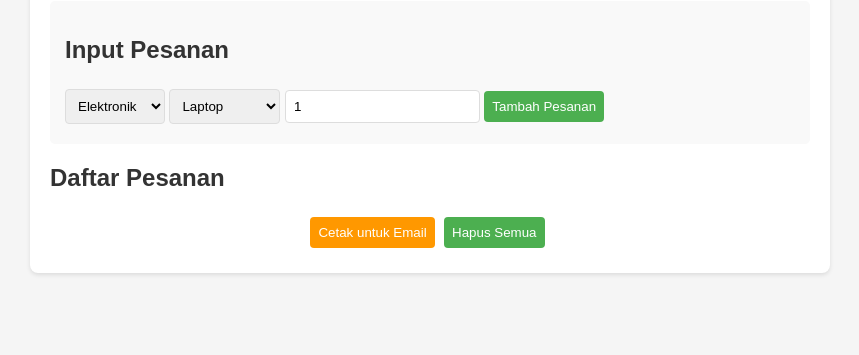
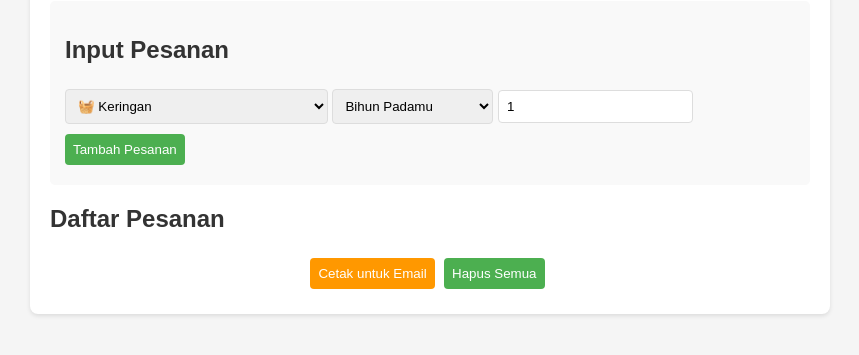
Before and after one commit to dewatalaptop/checkerds, a plain HTML site: page index.html in a window 1280 px wide. Shown: the part 119-474 px from the top of the page, without its empty margins (210-1069 px from the left). Drawn offline with Linux system fonts and the light colour scheme.

Commit message:
Update index.html

```diff
--- a/index.html
+++ b/index.html
@@ -1,4 +1,3 @@
-
 <!DOCTYPE html>
 <html lang="id">
 <head>
@@ -100,10 +99,11 @@
         <div class="input-section">
             <h2>Input Pesanan</h2>
             <select id="category-select">
-                <option value="elektronik">Elektronik</option>
-                <option value="perabotan">Perabotan</option>
-                <option value="alat_tulis">Alat Tulis</option>
-                <option value="lainnya">Lainnya</option>
+                <option value="keringan">🧺 Keringan</option>
+                <option value="ayam_potong">🍗 Ayam Potong</option>
+                <option value="sayur">🥬 Sayur</option>
+                <option value="piteck_lanang">🦆 Piteck Lanang (Unggas Kampung)</option>
+                <option value="belanja_pusat">🧄 Belanja Pusat</option>
             </select>
 
             <select id="item-select">
@@ -130,42 +130,132 @@
     <script>
         // Data barang berdasarkan kategori
         const itemsData = {
-            elektronik: [
-                "Laptop",
-                "Smartphone",
-                "Tablet",
-                "Monitor",
-                "Printer"
+            keringan: [
+                "Bihun Padamu",
+                "Blue Band",
+                "Garam",
+                "Gula Pasir",
+                "Hemart",
+                "Kara",
+                "Kecap",
+                "Kobe Ayam Krispi",
+                "Micin Koki",
+                "Mi Atom Bulan",
+                "Royco Sapi",
+                "Sunlight",
+                "Telur",
+                "Tepung Beras",
+                "Tepung Pisang Sasa",
+                "Tepung Segitiga",
+                "Tepung Tapioka"
             ],
-            perabotan: [
-                "Meja",
-                "Kursi",
-                "Lemari",
-                "Rak Buku",
-                "Sofa"
+            ayam_potong: [
+                "Filet Dada",
+                "Filet Paha Tepong",
+                "Paha Bawah",
+                "Paha Tepong",
+                "Tepong 1 kg Isi 6"
             ],
-            alat_tulis: [
-                "Pensil",
-                "Pulpen",
-                "Buku Tulis",
-                "Penggaris",
-                "Stapler"
+            sayur: [
+                "Buncis",
+                "Brokoli",
+                "Cabai Ceplus",
+                "Cabai Pelintir Hijau",
+                "Cabai Pelintir Merah",
+                "Cabai Rawit Merah",
+                "Cabai Teropong Hijau",
+                "Cabai Teropong Merah",
+                "Daun Bawang",
+                "Jagung Manis",
+                "Jepan",
+                "Kacang Panjang",
+                "Kapri",
+                "Kentang",
+                "Kolbis",
+                "Kembang Kol",
+                "Sawi Bakso",
+                "Seledri",
+                "Timun",
+                "Tomat Hijau",
+                "Tomat Merah",
+                "Wortel"
             ],
-            lainnya: [
-                "Kipas Angin",
-                "Lampu",
-                "Jam Dinding",
-                "Tas",
-                "Payung"
+            piteck_lanang: [
+                "Ayam Kampung",
+                "Bebek"
+            ],
+            belanja_pusat: [
+                "Babat",
+                "Bandeng",
+                "Bawang Bombay",
+                "Bawang Merah",
+                "Bawang Merah Kupas",
+                "Bawang Putih",
+                "Bawang Putih Kupas",
+                "Belut",
+                "Berambang Goreng",
+                "Bleng",
+                "Bumbu Rendang Indofood",
+                "Bunga Pepaya",
+                "Cuka Diksi",
+                "Daging Ayam Giling",
+                "Daging Sapi Giling",
+                "Daun Jeruk",
+                "Daun Melinjo",
+                "Daun Pepaya",
+                "Daun Pisang",
+                "Ebi",
+                "Gencur",
+                "Gula Aren",
+                "Iga Sapi Potong",
+                "Ikan Asin Jambal",
+                "Jahe",
+                "Jamur Kaleng",
+                "Jamur Putih Kering",
+                "Jantung Pisang",
+                "Kakap Filet",
+                "Kacang Tanah Kupas",
+                "Kangkung",
+                "Kapri",
+                "Kecap Ikan",
+                "Kemangi",
+                "Kemiri",
+                "Kerupuk Bawang",
+                "Kerupuk Udang",
+                "Kikil",
+                "Krecek Sum",
+                "Kunyit",
+                "Lada Hitam",
+                "Lele",
+                "Lengkuas",
+                "Maizena",
+                "Mangut",
+                "Merica Gelondongan",
+                "Nila",
+                "Pala",
+                "Pandan",
+                "Salam",
+                "Saus Inggris",
+                "Saus Tiram",
+                "Seledri",
+                "Sereh",
+                "Tahu Kulit",
+                "Tahu Pong",
+                "Tempe",
+                "Tepung Panir Coklat",
+                "Teri",
+                "Tetelan",
+                "Udang Rawa Kecil"
             ]
         };
 
         // Data pesanan disimpan di sini
         let orders = {
-            elektronik: {},
-            perabotan: {},
-            alat_tulis: {},
-            lainnya: {}
+            keringan: {},
+            ayam_potong: {},
+            sayur: {},
+            piteck_lanang: {},
+            belanja_pusat: {}
         };
 
         // Inisialisasi aplikasi
@@ -279,7 +369,14 @@
 
         // Format nama kategori untuk ditampilkan
         function formatCategoryName(category) {
-            return category.split('_').map(word =>
+            const categoryNames = {
+                keringan: "🧺 Keringan",
+                ayam_potong: "🍗 Ayam Potong",
+                sayur: "🥬 Sayur",
+                piteck_lanang: "🦆 Piteck Lanang (Unggas Kampung)",
+                belanja_pusat: "🧄 Belanja Pusat"
+            };
+            return categoryNames[category] || category.split('_').map(word =>
                 word.charAt(0).toUpperCase() + word.slice(1)
             ).join(' ');
         }
@@ -365,10 +462,11 @@
         function clearAll() {
             if (confirm('Apakah Anda yakin ingin menghapus semua pesanan?')) {
                 orders = {
-                    elektronik: {},
-                    perabotan: {},
-                    alat_tulis: {},
-                    lainnya: {}
+                    keringan: {},
+                    ayam_potong: {},
+                    sayur: {},
+                    piteck_lanang: {},
+                    belanja_pusat: {}
                 };
                 saveToLocalStorage();
                 renderOrders();
```
